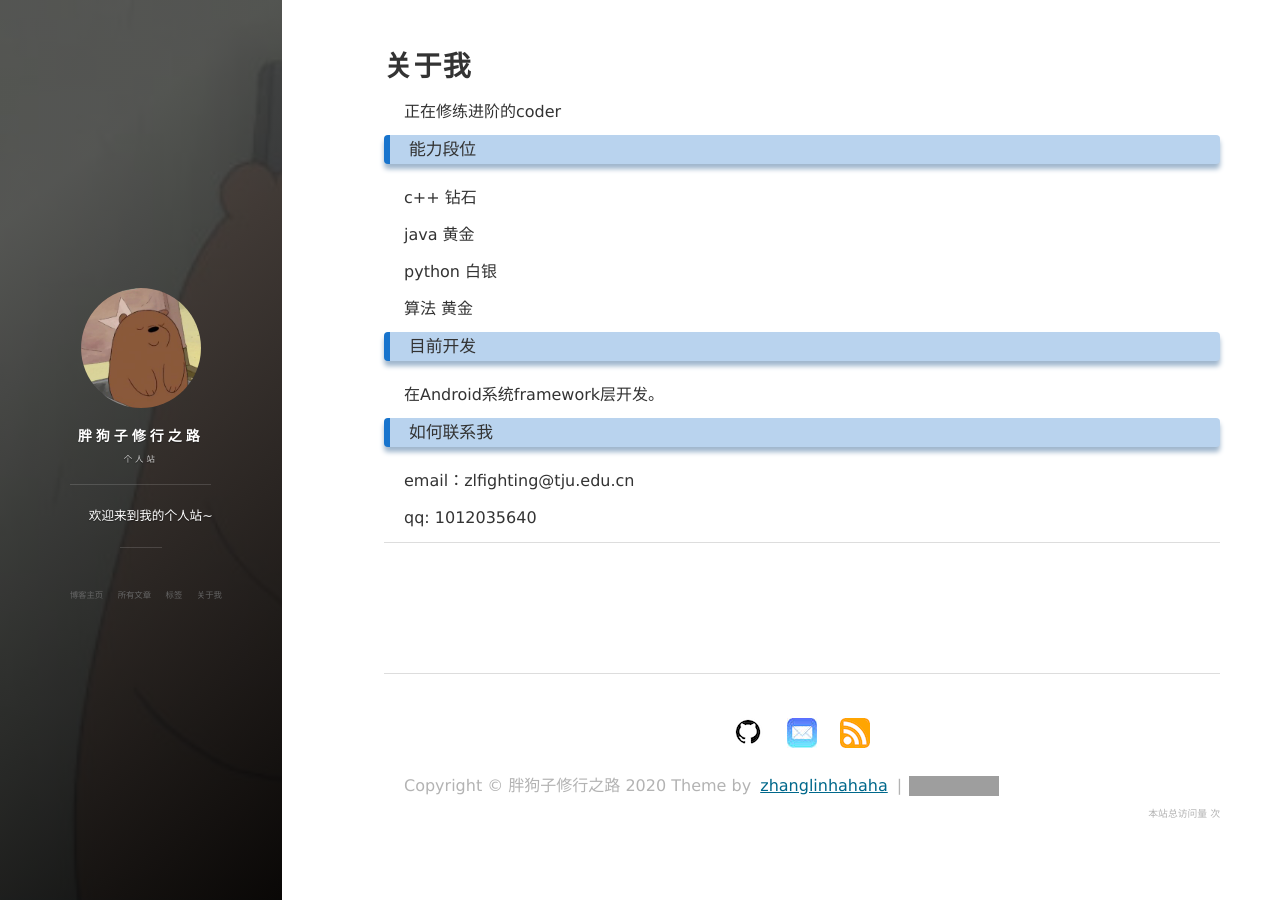
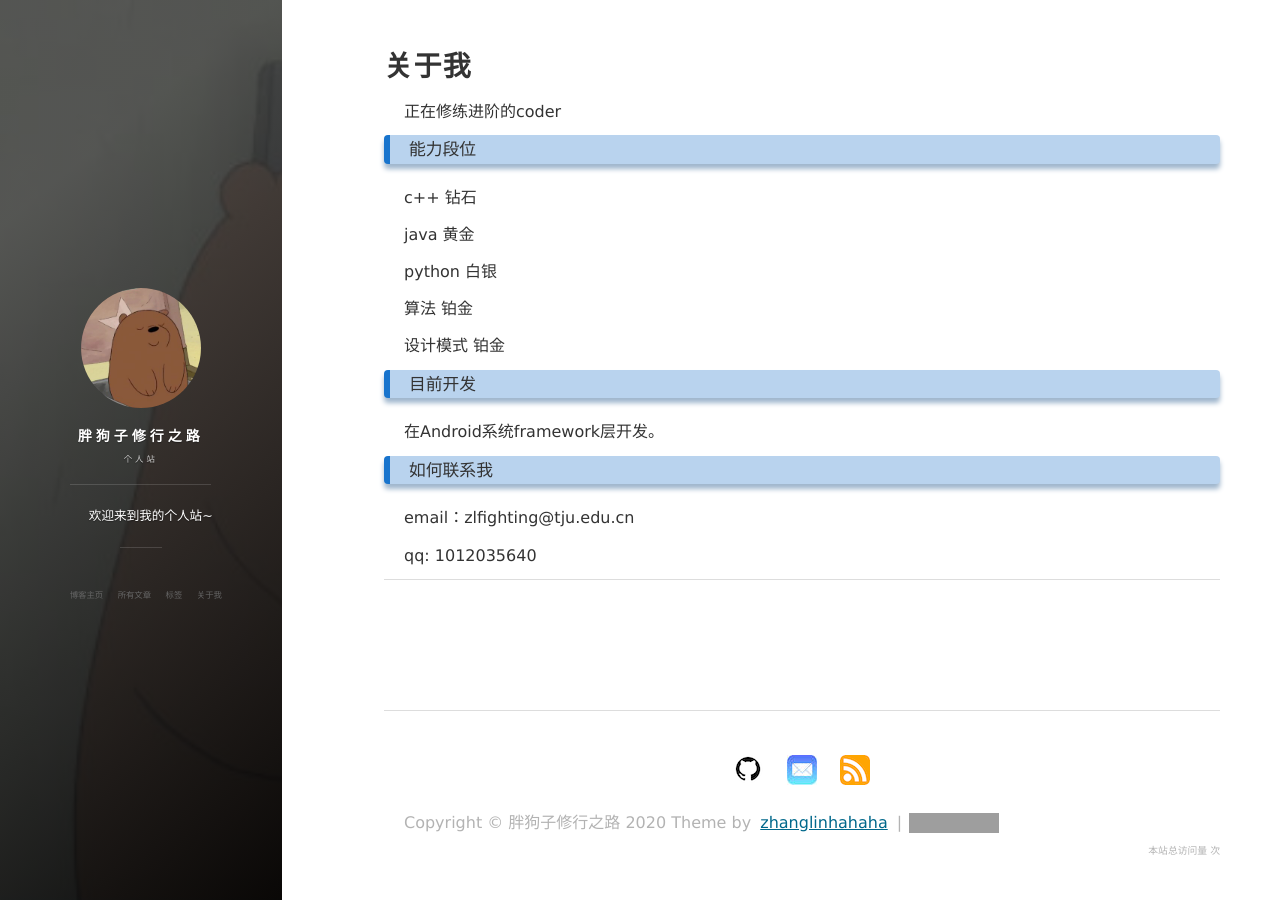
Before and after one commit to zhanglinhahaha/zhanglinhahaha.github.io, a Jekyll site: the page built from about.md, in a window 1280 px wide. Built offline with Jekyll 4.4.1, drawn with Linux system fonts in a browser that asks for light colours; nearby versions of some CDN libraries; comment, search, counter and statistics services are not loaded; grey boxes are pictures that could not be loaded.

Commit message:
modify personal

```diff
--- a/_config.yml
+++ b/_config.yml
@@ -5,7 +5,7 @@ description: 欢迎来到我的个人站~
 # 头像里面的标题
 avatarTitle: zhanglin
 # 头像里面的描述
-avatarDesc: coder1
+avatarDesc: A Coder
 #https://zhanglinhahaha.github.io/zhanglin.github.io/
 baseurl: "" # the subpath of your site, e.g. /blog
 url: "https://zhanglinhahaha.github.io/" # the base hostname & protocol for your site
--- a/about.md
+++ b/about.md
@@ -12,7 +12,9 @@ java 黄金
 <p>
 python  白银
 <p>
-算法 黄金
+算法 铂金
+<p>
+设计模式 铂金
 <p>
 <h3> 目前开发 </h3>
 <p>
--- a/css/main.css
+++ b/css/main.css
@@ -527,7 +527,7 @@ img::-moz-selection {
     width: 100%;
     max-width: none;
     height: 100%;
-    background: url(/images/background-cover.jpg) top left no-repeat #666666;
+    background: url(/images/background-cover3.jpg) top left no-repeat #666666;
     background-size: cover; }
 
   .panel-cover--collapsed {
```
Also changed, not shown: images/background-cover1.jpg (deleted), images/background-cover3.jpg (added), images/payimg/alipayimg.jpg (deleted), images/payimg/alipayimg.png (added), images/payimg/weipayimg.jpg (deleted), images/payimg/weipayimg.png (added), images/readme/icon.gif (deleted), images/readme/img1.png (deleted), images/readme/img2.png (deleted), images/readme/img3.png (deleted), images/readme/img4.png (deleted), images/readme/img5.png (deleted).
